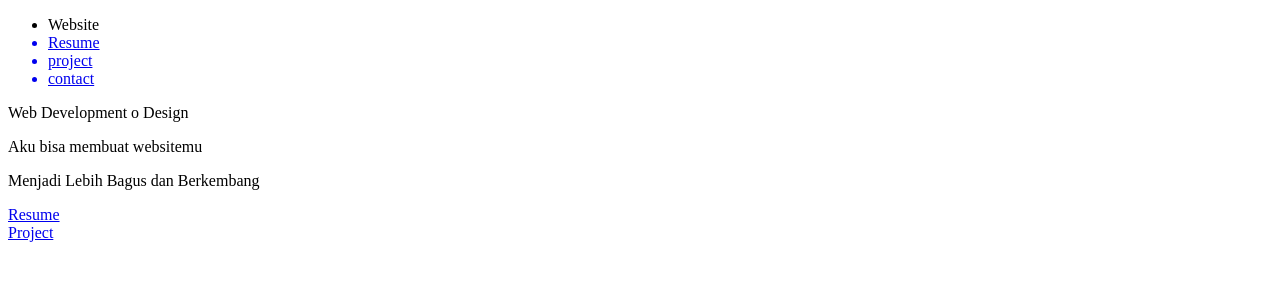
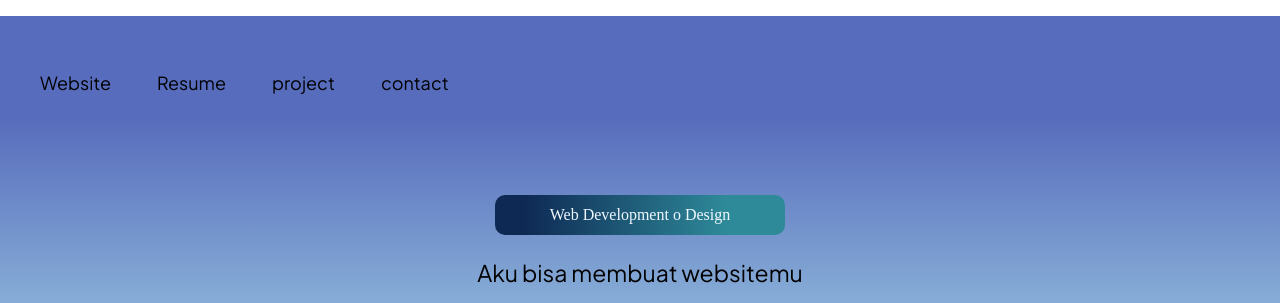
Before and after one commit to Nareka1/porto, a plain HTML site: page index.html in a window 1280 px wide. Shown: the top 303 px of the page. Drawn offline with Linux system fonts and the light colour scheme; the site is published under a folder, as on GitHub Pages, so addresses that start at the root find nothing; a web font is replaced by a local one.

Commit message:
Update index.html

```diff
--- a/index.html
+++ b/index.html
@@ -4,7 +4,7 @@
     <meta charset="UTF-8">
     <meta name="viewport" content="width=device-width, initial-scale=1.0">
     <title>portofolio</title>
-    <link rel="stylesheet" href="/css/index.css">
+    <link rel="stylesheet" href="css/index.css">
     <link href="https://fonts.googleapis.com/css2?family=Tilt+Warp&display=swap" rel="stylesheet">
     <link href="https://fonts.googleapis.com/css2?family=Plus+Jakarta+Sans:ital,wght@0,200..800;1,200..800&family=Tilt+Warp&display=swap" rel="stylesheet">
 </head>
@@ -12,9 +12,9 @@
 <div class="background">
     <ul class="header">
         <li class="sub" id="icon">Website</li>
-        <a href="/html_menu/resume.html"><li class="sub">Resume</li></a>
-        <a href="/html_menu/Project.html"><li class="sub">project</li></a>
-        <a href="/html_menu/contact.html"><li class="sub">contact</li></a>
+        <a href="html_menu/resume.html"><li class="sub">Resume</li></a>
+        <a href="html_menu/Project.html"><li class="sub">project</li></a>
+        <a href="html_menu/contact.html"><li class="sub">contact</li></a>
     </ul>
     <div class="opening">
         <span class="work">Web Development o Design</span>
```
